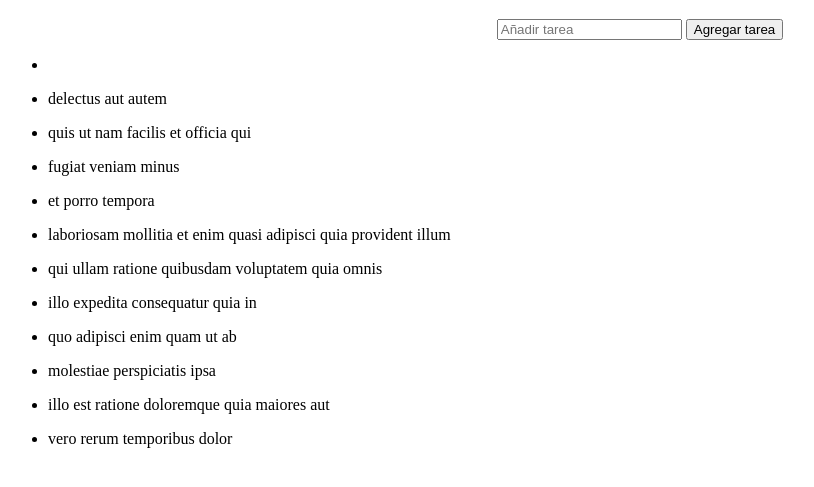
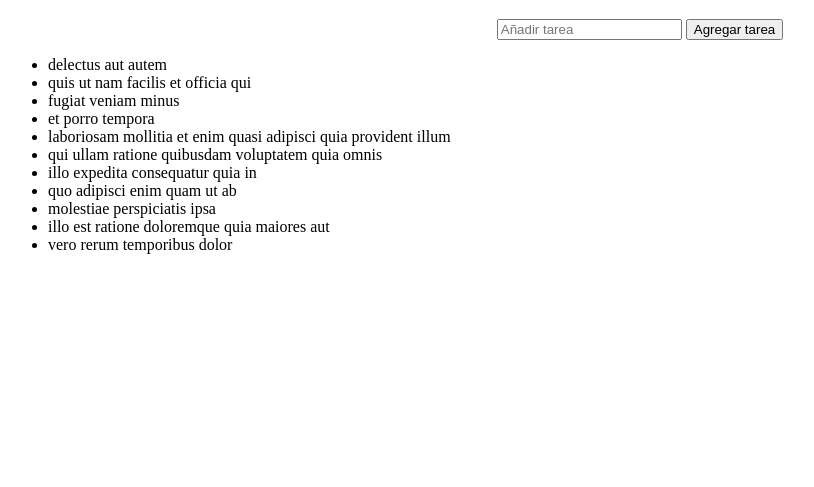
Before and after one commit to MelissaIreth/lista-tareas, a plain HTML site: page index.html in a window 1280 px wide. Shown: the part 61-548 px from the top of the page, without its empty margins (0-814 px from the left). Drawn offline with Linux system fonts and the light colour scheme.

Commit message:
detalles

```diff
--- a/assets/js/main.js
+++ b/assets/js/main.js
@@ -73,11 +73,11 @@ function myFunction(){
   var tarea = document.getElementById("tareaInput").value;
   var agregar = document.getElementsByClassName("add");
 
-  agregar[0].innerHTML += "<ul><li>" +tarea + "</li></ul>";
+  agregar[0].innerHTML += "<li>" +tarea + "</li>";
 }
 
-myFunction();
 
 res.forEach(function(elemento){
-  document.write("<ul><li>" + elemento.title + "</li></ul>") ;
+  var niu = document.getElementById("nuevo");
+  niu.innerHTML += "<li>" + elemento.title + "</li>" ;
 });
--- a/index.html
+++ b/index.html
@@ -12,6 +12,11 @@
 				<button id="agregarTarea" type="submit" onclick="myFunction(); return false">Agregar tarea</button>
 		</form>
 	</div>
+	<div>
+		<ul id="nuevo">
+
+		</ul>
+	</div>
 	<div id="agregar" class="add">
 	</div>
 	<script src="assets/js/main.js"></script>
```
Also changed, not shown: 1 other file.
